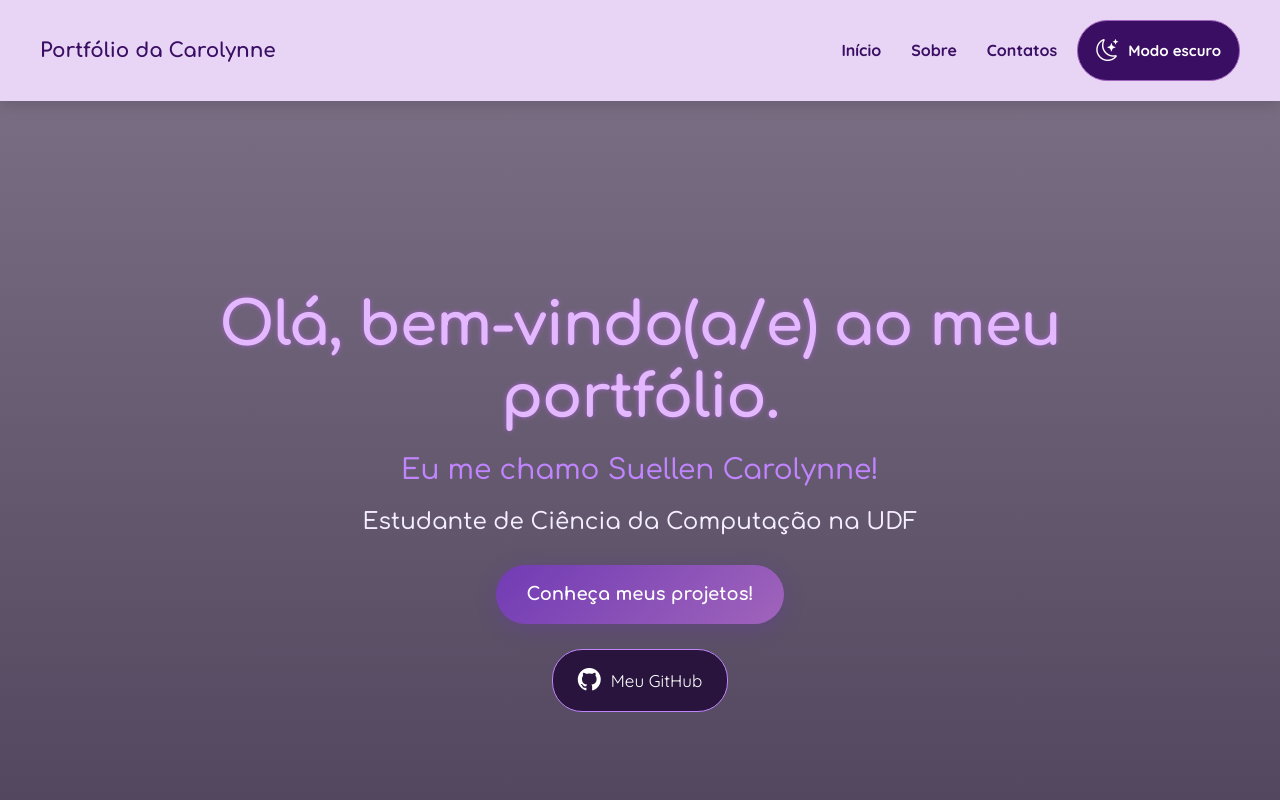
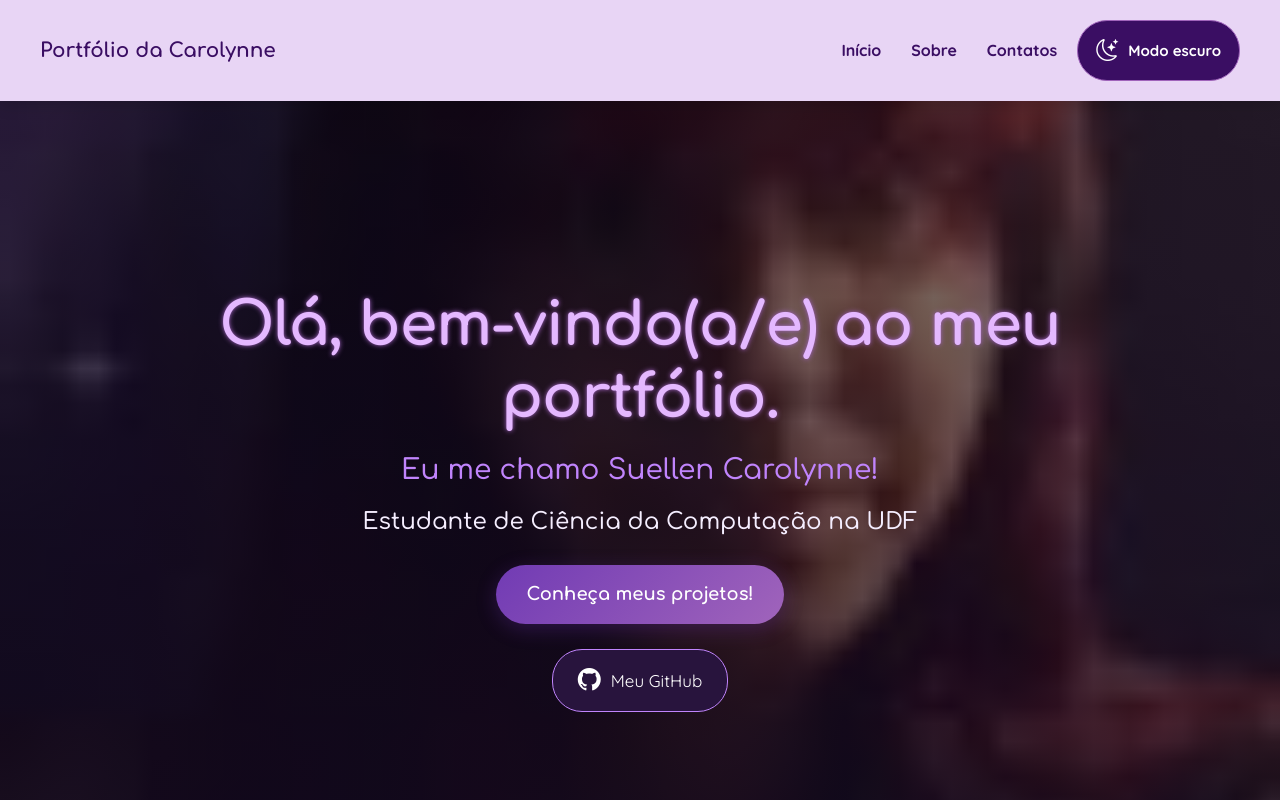
Before and after one commit to sclynne/sclynne.github, a plain HTML site: page index.html in a window 1280 px wide. Shown: the top 800 px of the page. Drawn offline with nearby package versions, Linux system fonts and the light colour scheme.

Commit message:
Update style.css

```diff
--- a/style.css
+++ b/style.css
@@ -138,7 +138,7 @@ body.escuro #botaoTema {
 .hero {
     width: 100%;
     min-height: 100vh;
-    background-image: linear-gradient(rgba(21, 11, 37, 0.55), rgba(21, 11, 37, 0.75)), url("hero.jpeg");
+    background-image: linear-gradient(rgba(21, 11, 37, 0.55), rgba(21, 11, 37, 0.75)), url("hero.jpg");
     background-size: cover;
     background-position: center;
     background-repeat: no-repeat;
```
